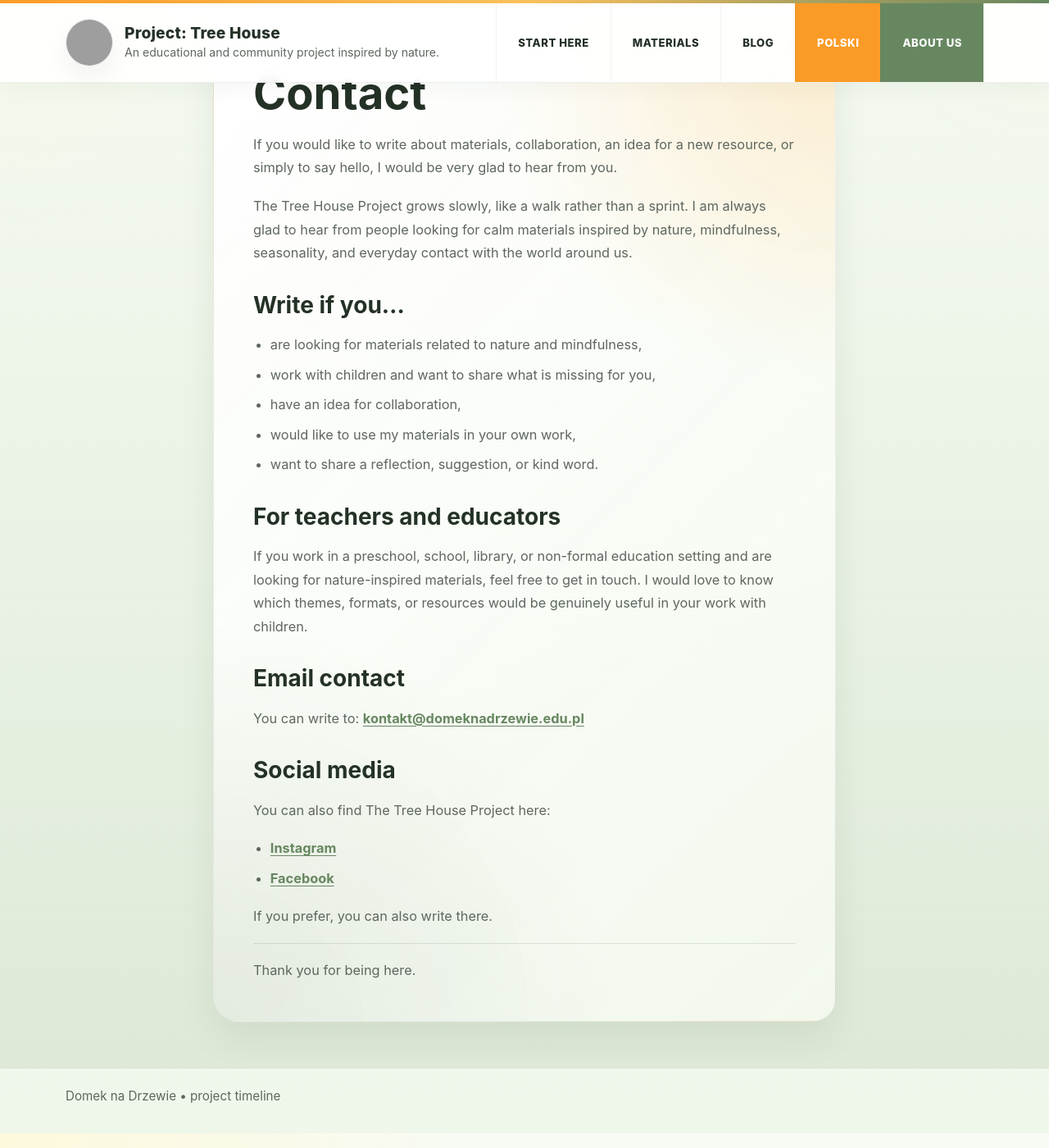
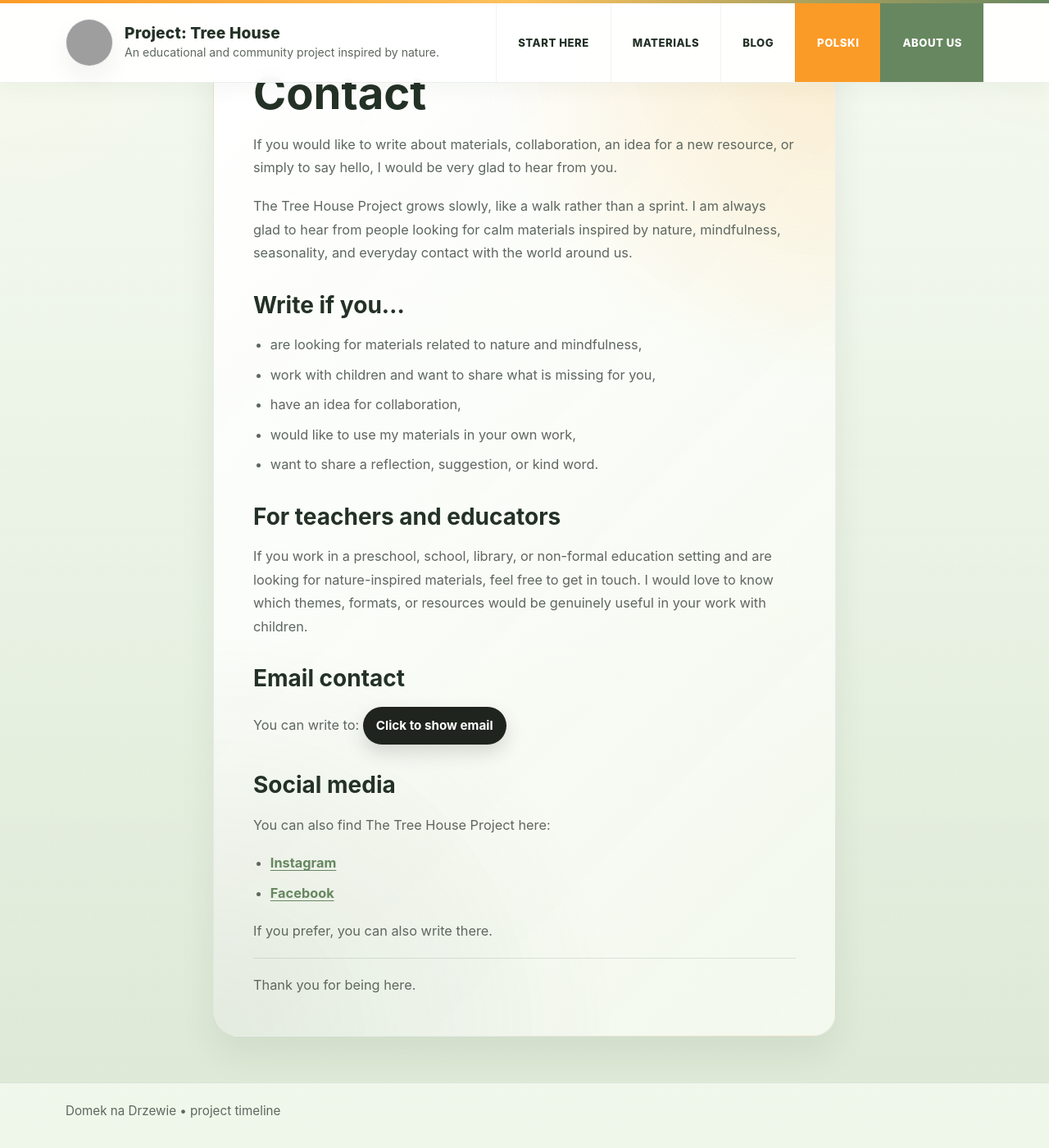
Before and after one commit to akonkia/domeknadrzewie, a Jekyll site: the page built from en/contact.html, in a window 1280 px wide and 1400 px high, scrolled down 109 px. Shown: the whole window at 82% size. Built offline with Jekyll 4.4.1, drawn with Linux system fonts in a browser that asks for light colours; grey boxes are pictures that could not be loaded.

Commit message:
Hide contact email behind reveal button

```diff
--- a/assets/css/main.css
+++ b/assets/css/main.css
@@ -460,6 +460,40 @@ a { color: inherit; text-decoration: none; }
 .contact-page a:hover,
 .contact-page a:focus-visible {
   color: #4f6d49;
+}
+
+.email-reveal {
+  display: inline-flex;
+  align-items: center;
+  gap: 10px;
+  flex-wrap: wrap;
+}
+
+.email-reveal-button {
+  appearance: none;
+  border: 0;
+  border-radius: 999px;
+  padding: 10px 16px;
+  background: #1f241f;
+  color: #fff;
+  font: inherit;
+  font-size: 0.95rem;
+  font-weight: 700;
+  cursor: pointer;
+  box-shadow: 0 10px 22px rgba(36,49,38,0.16);
+  transition: transform 0.18s ease, box-shadow 0.18s ease, background 0.18s ease;
+}
+
+.email-reveal-button:hover,
+.email-reveal-button:focus-visible {
+  background: #2a302a;
+  transform: translateY(-1px);
+  box-shadow: 0 14px 24px rgba(36,49,38,0.18);
+}
+
+.email-reveal-output {
+  display: inline-flex;
+  align-items: center;
 }
 
 .contact-page hr {
--- a/en/contact.html
+++ b/en/contact.html
@@ -40,7 +40,10 @@ excerpt: "Get in touch with The Tree House Project about materials, collaboratio
   <h2>Email contact</h2>
   <p>
     You can write to:
-    <a href="mailto:kontakt@domeknadrzewie.edu.pl">kontakt@domeknadrzewie.edu.pl</a>
+    <span class="email-reveal" data-email-user="kontakt" data-email-domain="domeknadrzewie.edu.pl">
+      <button class="email-reveal-button" type="button">Click to show email</button>
+      <span class="email-reveal-output" aria-live="polite"></span>
+    </span>
   </p>
 
   <h2>Social media</h2>
@@ -62,3 +65,29 @@ excerpt: "Get in touch with The Tree House Project about materials, collaboratio
     Thank you for being here.
   </p>
 </section>
+
+<script>
+  document.addEventListener("DOMContentLoaded", function () {
+    document.querySelectorAll(".email-reveal").forEach(function (wrapper) {
+      const button = wrapper.querySelector(".email-reveal-button");
+      const output = wrapper.querySelector(".email-reveal-output");
+
+      if (!button || !output) return;
+
+      button.addEventListener("click", function () {
+        const user = wrapper.dataset.emailUser || "";
+        const domain = wrapper.dataset.emailDomain || "";
+        const address = user && domain ? user + "@" + domain : "";
+
+        if (!address) return;
+
+        output.innerHTML = "";
+        const link = document.createElement("a");
+        link.href = "mailto:" + address;
+        link.textContent = address;
+        output.appendChild(link);
+        button.hidden = true;
+      });
+    });
+  });
+</script>
```
Also changed, not shown: kontakt.html (+30 -1 lines).
